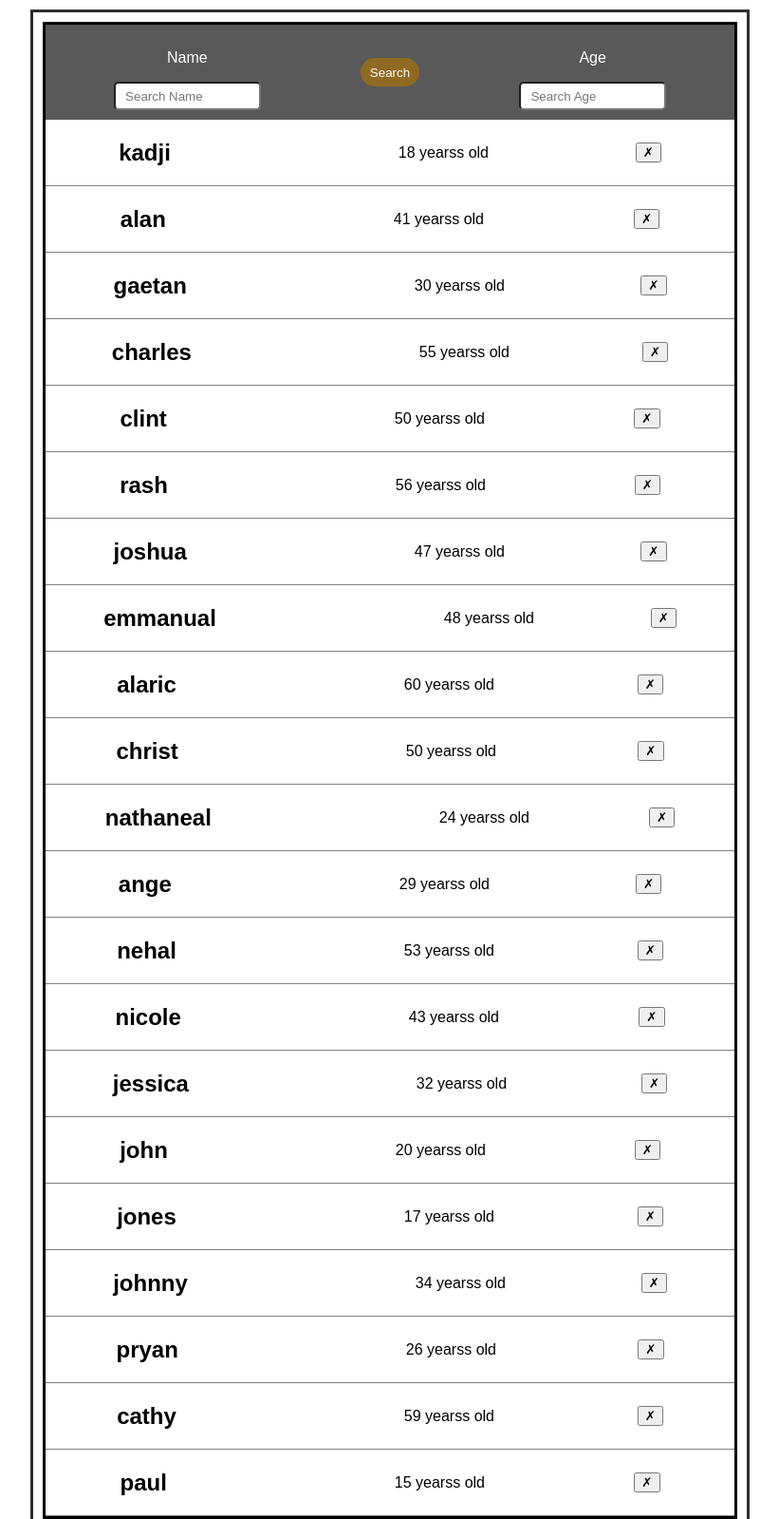
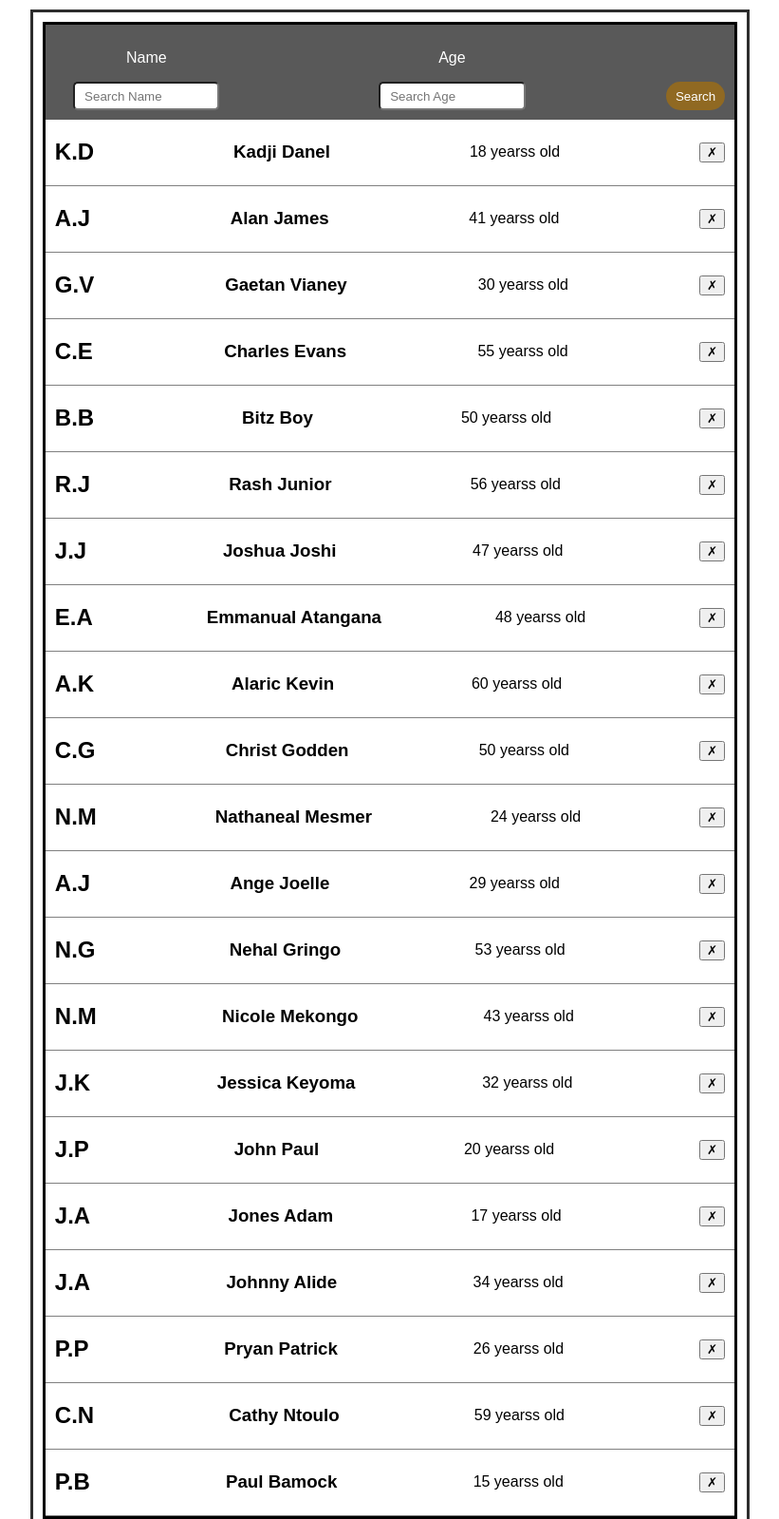
Before and after one commit to kadjialan/js-dom-manupulation, a plain HTML site: page index.html in a window 1280 px wide. Shown: the part 80-1679 px from the top of the page at 95% size, without its empty margins (229-1050 px from the left). Drawn offline with Linux system fonts and the light colour scheme.

Commit message:
get names initial and ui modification

```diff
--- a/asset/script/script.js
+++ b/asset/script/script.js
@@ -1,65 +1,97 @@
-const form = document.querySelector('form')
-const userContainer = document.querySelector('.all-users')
+const users = [
+  { name: "Kadji Danel", age: 18 },
+  { name: "Alan James", age: 41 },
+  { name: "Gaetan Vianey", age: 30 },
+  { name: "Charles Evans", age: 55 },
+  { name: "Bitz Boy", age: 50 },
+  { name: "Rash Junior", age: 56 },
+  { name: "Joshua Joshi", age: 47 },
+  { name: "Emmanual Atangana", age: 48 },
+  { name: "Alaric Kevin", age: 60 },
+  { name: "Christ Godden", age: 50 },
+  { name: "Nathaneal Mesmer", age: 24 },
+  { name: "Ange Joelle", age: 29 },
+  { name: "Nehal Gringo", age: 53 },
+  { name: "Nicole Mekongo", age: 43 },
+  { name: "Jessica Keyoma", age: 32 },
+  { name: "John Paul", age: 20 },
+  { name: "Jones Adam", age: 17 },
+  { name: "Johnny Alide", age: 34 },
+  { name: "Pryan Patrick", age: 26 },
+  { name: "Cathy Ntoulo", age: 59 },
+  { name: "Paul Bamock", age: 15 },
+];
 
-function displayUser ({ age, name }) {
+const form = document.querySelector("form");
+const userContainer = document.querySelector(".all-users");
+
+function getInitial(name) {
+  return name
+    .split(" ")
+    .map((n) => n[0])
+    .slice(0, 2)
+    .join(".");
+}
+
+function displayUser({ age, name }) {
   return `<div class="user">
     <div class="details">
-        <h2>${name}</h2>
-        <p>${age} years${age > 1 ? 's' : ''} old</p>
+        <h2>${getInitial(name)}</h2>
+        <h3>${name}</h3>
+        <p>${age} years${age > 1 ? "s" : ""} old</p>
+        <button>&cross;</button>
     </div>
-    <button>&cross;</button>
-</div>`
+
+</div>`;
 }
 
-function displayUsers (persons) {
+function displayUsers(persons) {
   return persons.length
-    ? persons.map(displayUser).join('')
-    : renderMessage('Sorry! No user found')
+    ? persons.map(displayUser).join("")
+    : renderMessage("Sorry! No user found");
 }
 
-function compareNames (name, searchTerm) {
-  return name.toLowerCase().includes(searchTerm.toLowerCase())
+function compareNames(name, searchTerm) {
+  return name.toLowerCase().includes(searchTerm.toLowerCase());
 }
 
-function shouldResolve () {
-  return Math.random() < 0.85
+function shouldResolve() {
+  return Math.random() < 0.85;
 }
 
-function searchUsers (name, age) {
+function searchUsers(name, age) {
   return new Promise((resolve, reject) => {
     setTimeout(() => {
       if (shouldResolve()) {
         resolve(
-          /* eslint-disable */
           users.filter(
             (user) =>
               (!name || compareNames(user.name, name)) &&
               (!age || user.age === age)
           )
-        )
+        );
       } else {
-        reject(new Error('something bad happened'))
+        reject(new Error("something bad happened"));
       }
-    }, 3000)
-  })
+    }, 3000);
+  });
 }
 
-function renderMessage (message) {
-  return `<div class="message">${message}</div>`
+function renderMessage(message) {
+  return `<div class="message">${message}</div>`;
 }
-/* eslint-disable */
-userContainer.innerHTML = displayUsers(users)
+userContainer.innerHTML = displayUsers(users);
 
-form.addEventListener('submit', (e) => {
-  e.preventDefault()
-  userContainer.innerHTML = renderMessage('Searching users....')
+form.addEventListener("submit", (e) => {
+  e.preventDefault();
+  userContainer.innerHTML = renderMessage("Searching users....");
   searchUsers(e.target.name.value, +e.target.age.value)
     .then((result) => {
-      userContainer.innerHTML = displayUsers(result)
+      userContainer.innerHTML = displayUsers(result);
     })
     .catch((e) => {
       userContainer.innerHTML = renderMessage(
-        'Error loading users! please try again'
-      )
-    })
-})
+        "Error loading users! please try again"
+      );
+    });
+});
--- a/asset/script/users.js
+++ /dev/null
@@ -1,24 +0,0 @@
-/* eslint-disable */
-const users = [
-  { name: 'kadji', age: 18 },
-  { name: 'alan', age: 41 },
-  { name: 'gaetan', age: 30 },
-  { name: 'charles', age: 55 },
-  { name: 'clint', age: 50 },
-  { name: 'rash', age: 56 },
-  { name: 'joshua', age: 47 },
-  { name: 'emmanual', age: 48 },
-  { name: 'alaric', age: 60 },
-  { name: 'christ', age: 50 },
-  { name: 'nathaneal', age: 24 },
-  { name: 'ange', age: 29 },
-  { name: 'nehal', age: 53 },
-  { name: 'nicole', age: 43 },
-  { name: 'jessica', age: 32 },
-  { name: 'john', age: 20 },
-  { name: ' jones', age: 17 },
-  { name: 'johnny', age: 34 },
-  { name: 'pryan', age: 26 },
-  { name: 'cathy', age: 59 },
-  { name: 'paul', age: 15 }
-]
--- a/asset/styles/style.css
+++ b/asset/styles/style.css
@@ -20,10 +20,9 @@ body {
   background-color: #000000a6;
   color: white;
   display: flex;
-  justify-content: space-around;
-  align-items: center;
+  justify-content: space-between;
+  align-items: end;
   height: fit-content;
-  margin: 1 rem 0;
   padding: 10px;
   border-top: 3px solid black;
   border-right: 3px solid black;
@@ -49,13 +48,9 @@ body {
 }
 
 .user {
+  border-bottom: 1px solid #2b2a2a98;
+  min-height: 70px;
   background-color: #fff;
-  display: flex;
-  align-items: center;
-  height: fit-content;
-  border-bottom: 1px solid #2b2a2a98;
-  justify-content: space-around;
-  min-height: 70px;
 }
 
 .all-users {
@@ -67,10 +62,11 @@ body {
 .details {
   display: flex;
   align-items: center;
-  gap: 15rem;
+  padding: 0 10px;
+  justify-content: space-between;
 }
 
-@media only screen and (max-width: 425px) {
+@media only screen and (max-width: 768px) {
   .project {
     width: auto;
   }
@@ -86,3 +82,11 @@ body {
     gap: 0;
   }
 }
+
+@media only screen and (max-width: 425px) {
+  .part1 {
+    flex-direction: column;
+    justify-content: center;
+    align-items: center;
+  }
+}
--- a/index.html
+++ b/index.html
@@ -23,23 +23,23 @@
           </div>
         </div>
 
-        <button type="submit">Search</button>
-
         <div>
           <p>Age</p>
           <input type="number" placeholder="Search Age" name="age" />
         </div>
+
+        <button type="submit">Search</button>
       </form>
 
       <div class="all-users">
         <div class="user">
           <div class="details">
-            <h2>kadi</h2>
+            <h2>k.A</h2>
+            <h3>kadi Alan</h3>
             <p>40</p>
           </div>
         </div>
       </div>
-      <script src="asset/script/users.js"></script>
       <script src="asset/script/script.js"></script>
     </div>
   </body>
```
